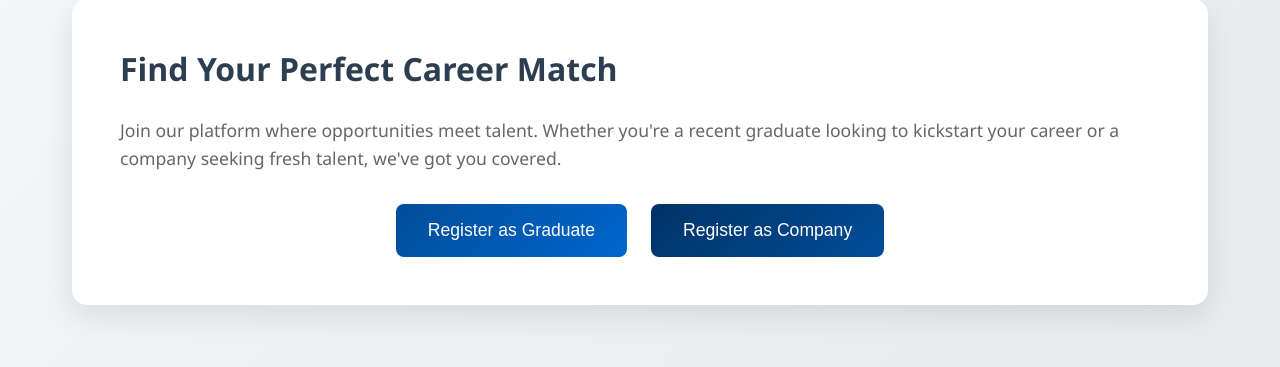
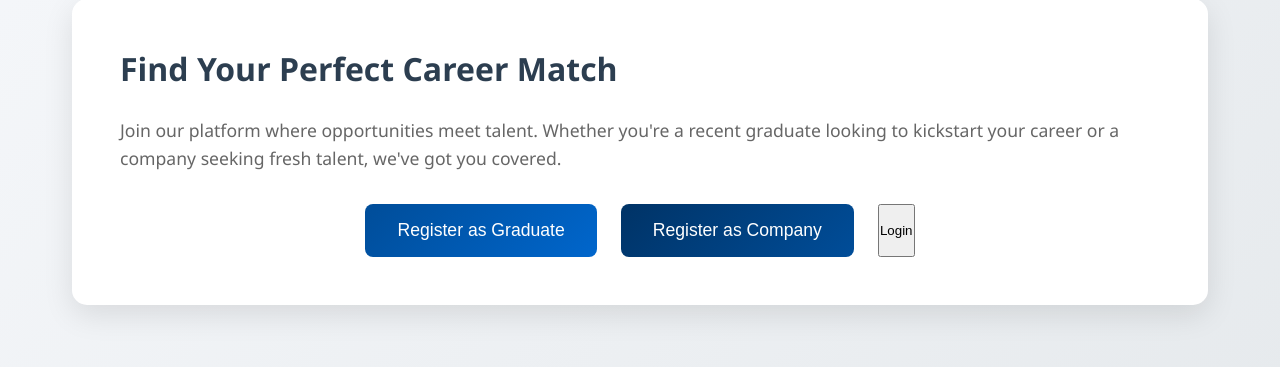
Before and after one commit to zzuhriii/FYPGroup10, a PHP site: page / in a window 1280 px wide. Shown: the part 129-496 px from the top of the page. Run offline with PHP 8.4, Linux system fonts and the light colour scheme; a user stored in the database is signed in.

Commit message:
Update index.php

```diff
--- a/Website/index.php
+++ b/Website/index.php
@@ -25,6 +25,9 @@
                 <button class="company-btn animate-fadeIn-delay" onclick="window.location.href='authentication/register_company.php'">
                     Register as Company
                 </button>
+                <button class="login-btn animate-fadeIn-delay" onclick="window.location.href='authentication/login.php'">
+                    Login
+                </button>
             </div>
         </section>
     </main>
```
